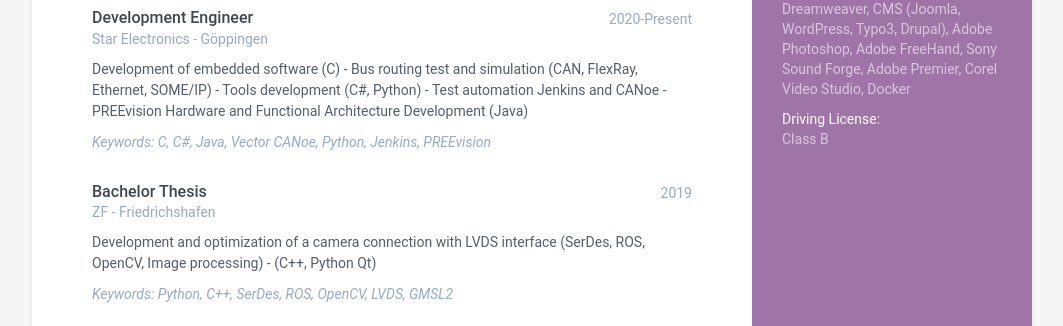
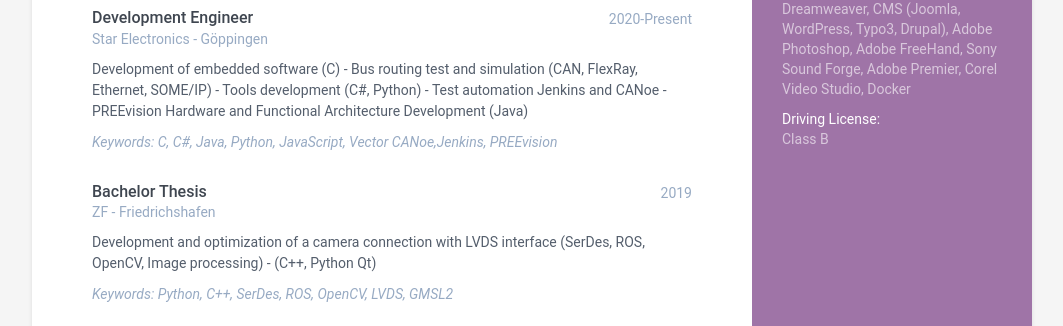
Before and after one commit to jmazyar/jmazyar.github.io, a Jekyll site: the page built from docs/index.html, in a window 1280 px wide. Shown: the part 909-1235 px from the top of the page, without its empty margins (108-1171 px from the left). Built offline with Jekyll 4.4.1, drawn with Linux system fonts in a browser that asks for light colours.

Commit message:
update keywords

```diff
--- a/docs/_data/data.yml
+++ b/docs/_data/data.yml
@@ -86,7 +86,7 @@ experiences:
     details: |
       Development of embedded software (C) - Bus routing test and simulation (CAN, FlexRay, Ethernet, SOME/IP) - Tools development (C#, Python) - Test automation Jenkins and CANoe - PREEvision Hardware and Functional Architecture Development (Java)
     technologies: |
-      C, C#, Java, Vector CANoe, Python, Jenkins, PREEvision
+      C, C#, Java, Python, JavaScript, Vector CANoe,Jenkins, PREEvision
 
   - role: Bachelor Thesis
     time: 2019
```
